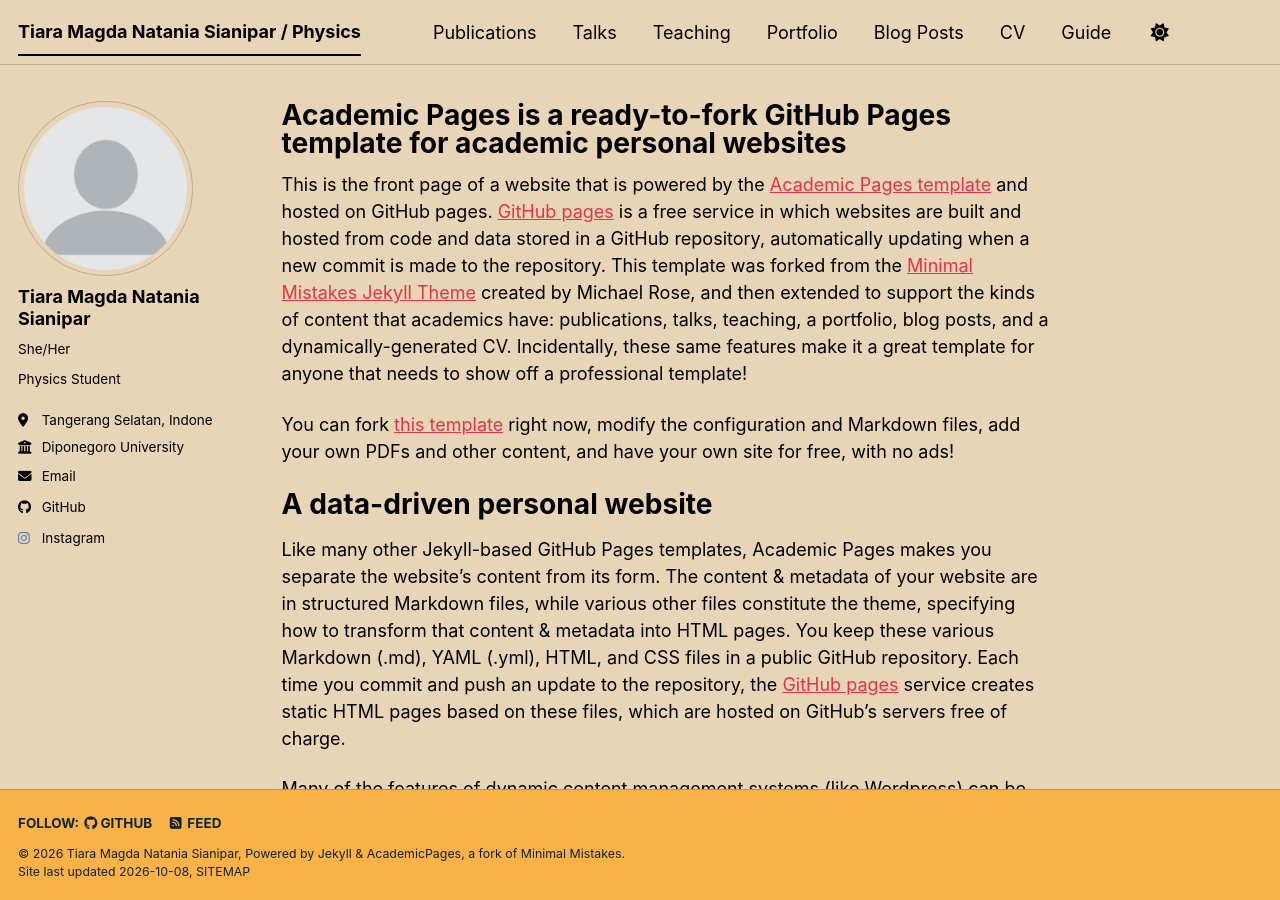
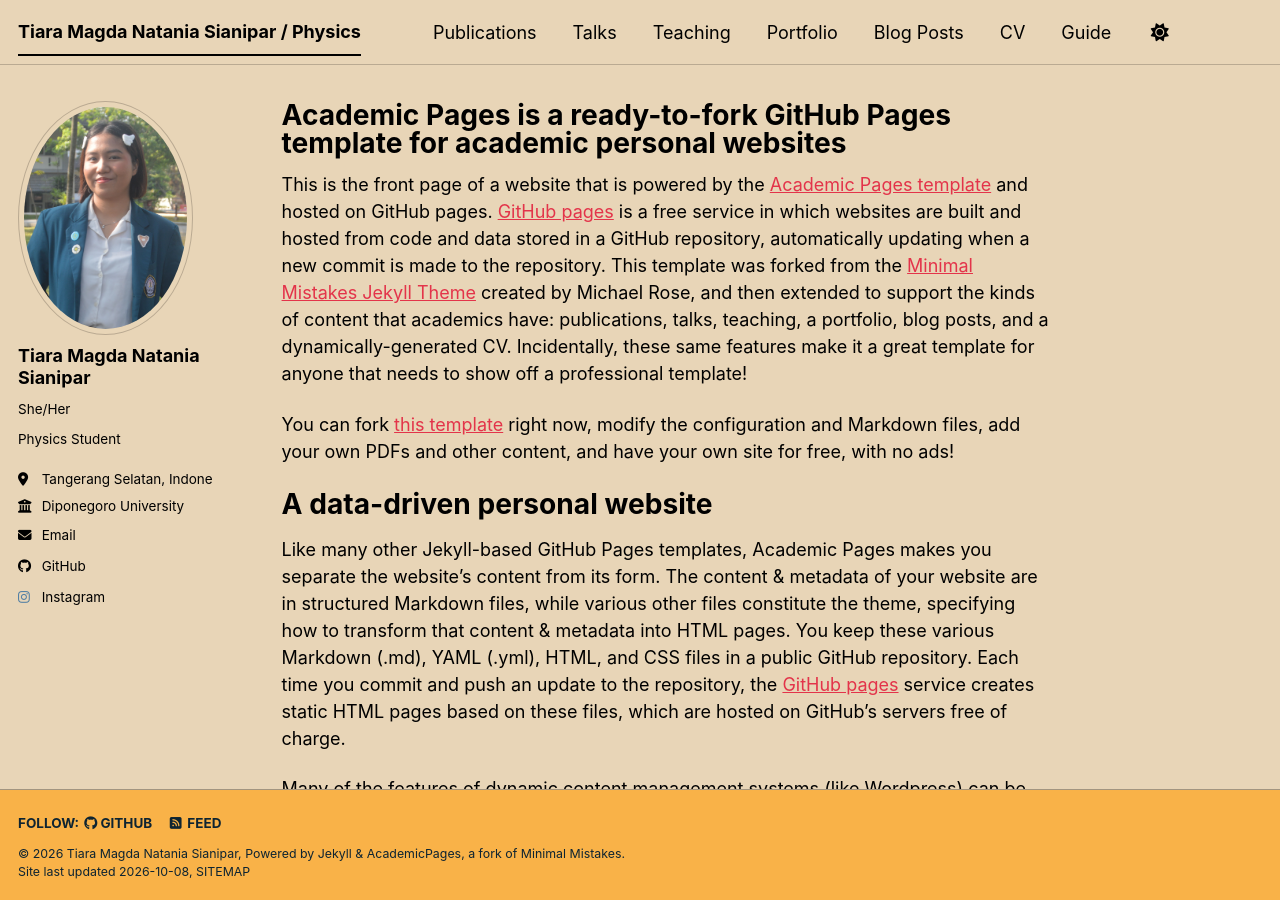
Before and after one commit to tiara264/tiara-264.github.io, a Jekyll site: the page built from _pages/about.md, in a window 1280 px wide and 900 px high. Built offline with Jekyll 4.4.1, drawn with Linux system fonts in a browser that asks for light colours; a style sheet for code colours, icons or effects is not loaded.

Commit message:
Update _config.yml

```diff
--- a/_config.yml
+++ b/_config.yml
@@ -23,7 +23,7 @@ repository               : "tiara264/tiara264.github.io"
 #               Additional customization can be done by editing /_includes/author-profile.html
 author:
   # Biographic information
-  avatar           : "profile.png"
+  avatar           : "Pas Foto_Tiara Magda Natania Sianipar.jpg"
   name             : "Tiara Magda Natania Sianipar"
   pronouns         : "She/Her"
   bio              : "Physics Student"
```
